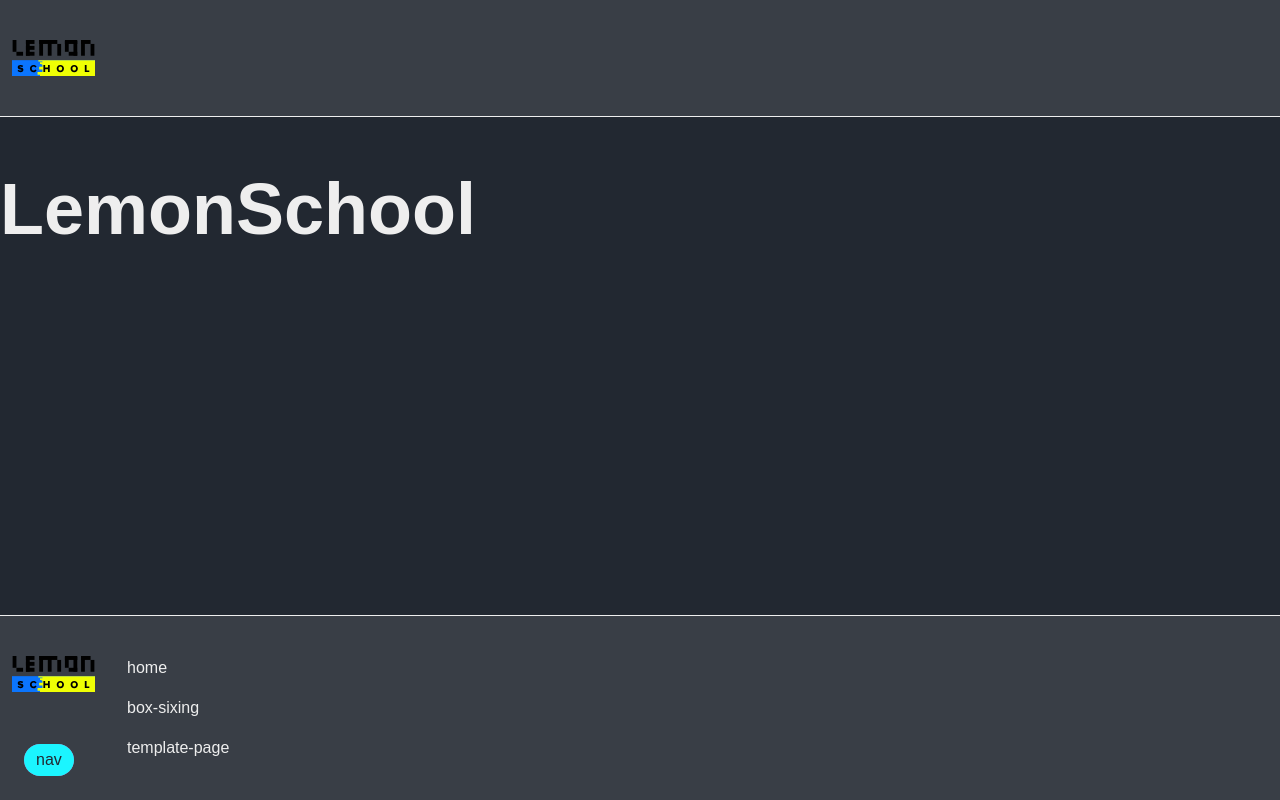
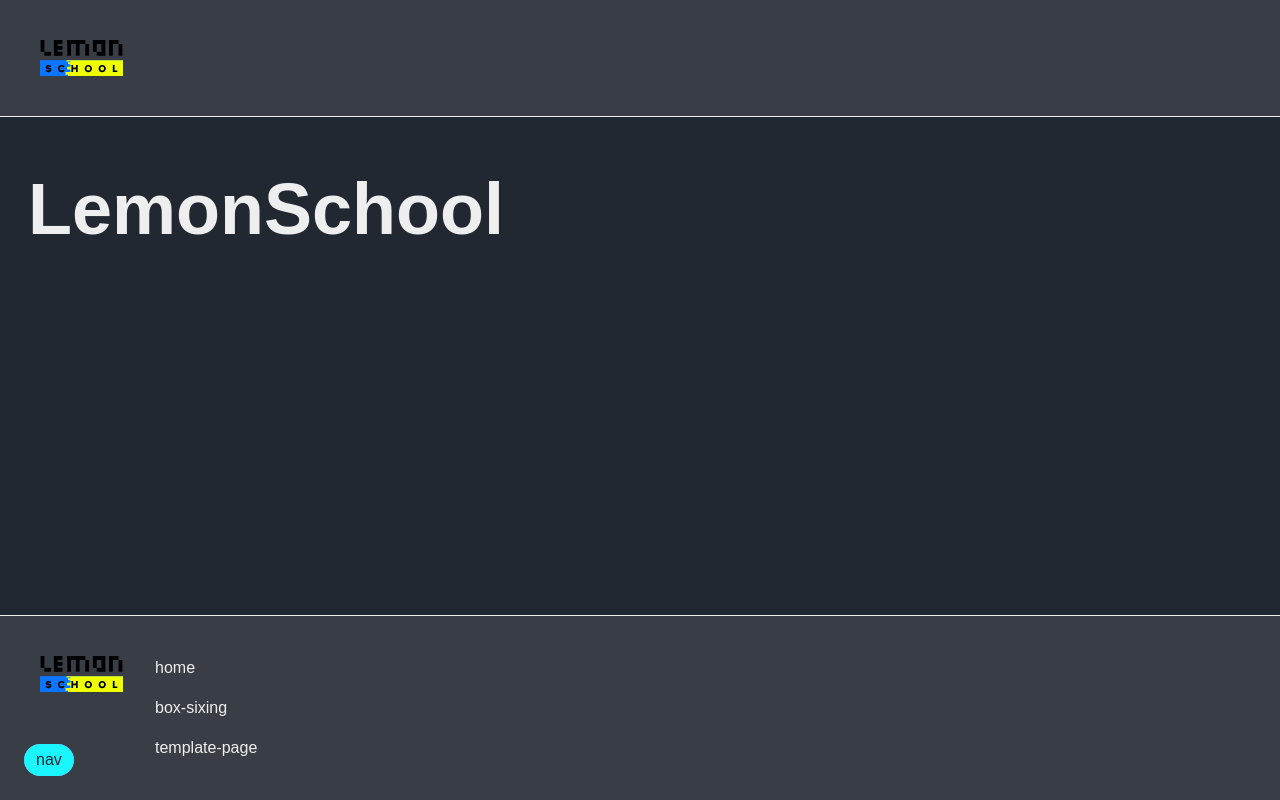
Before and after one commit to andrii-bondarenko-dev/dev-LemonSchool, a website built with Vite: page index.html in a window 1280 px wide. Built offline with nearby package versions, Linux system fonts and the light colour scheme; a web font is replaced by a local one.

Commit message:
fix: added padding for logo & title

```diff
--- a/src/partials/footer.html
+++ b/src/partials/footer.html
@@ -3,7 +3,7 @@
   <div class="container mx-auto px-3 flex gap-8">
     <address>
       <a href="index.html">
-        <img src="../../logo.svg" alt="logo">
+        <img class="ps-7" src="../../logo.svg" alt="logo">
       </a>
     </address>
     <nav class="flex flex-col gap-4">
--- a/src/partials/header.html
+++ b/src/partials/header.html
@@ -1,6 +1,6 @@
 <header class="py-10 bg-neutral border-b-1 text-white">
   <div class="container mx-auto px-3">
-    <a href="index.html"><img src={{logo}} alt="logo" class="site-logo"></a>
+    <a href="index.html"><img class="ps-7" src={{logo}} alt="logo" class="site-logo"></a>
   </div>
 </header>
 <main>
--- a/src/partials/page-title.html
+++ b/src/partials/page-title.html
@@ -1,4 +1,4 @@
 <h1
-  class="container bg-primary mx-auto font-semibold  text-white text-brand-text text-4xl lg:text-7xl mt-8 lg:mt-14 mb-14 lg:mb-28">
+  class="container bg-primary mx-auto font-semibold  text-white text-brand-text text-4xl lg:text-7xl mt-8 lg:mt-14 mb-14 lg:mb-28 ps-7">
   {{title}}
 </h1>
```
